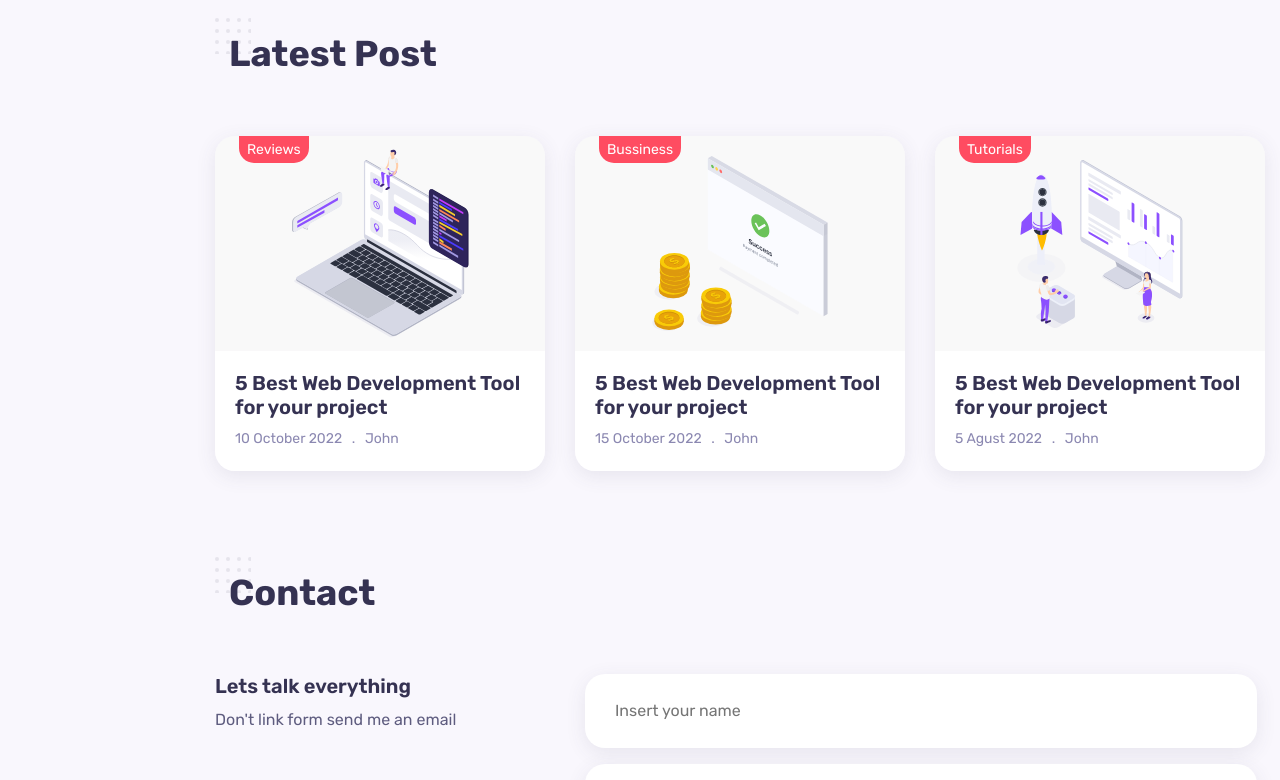
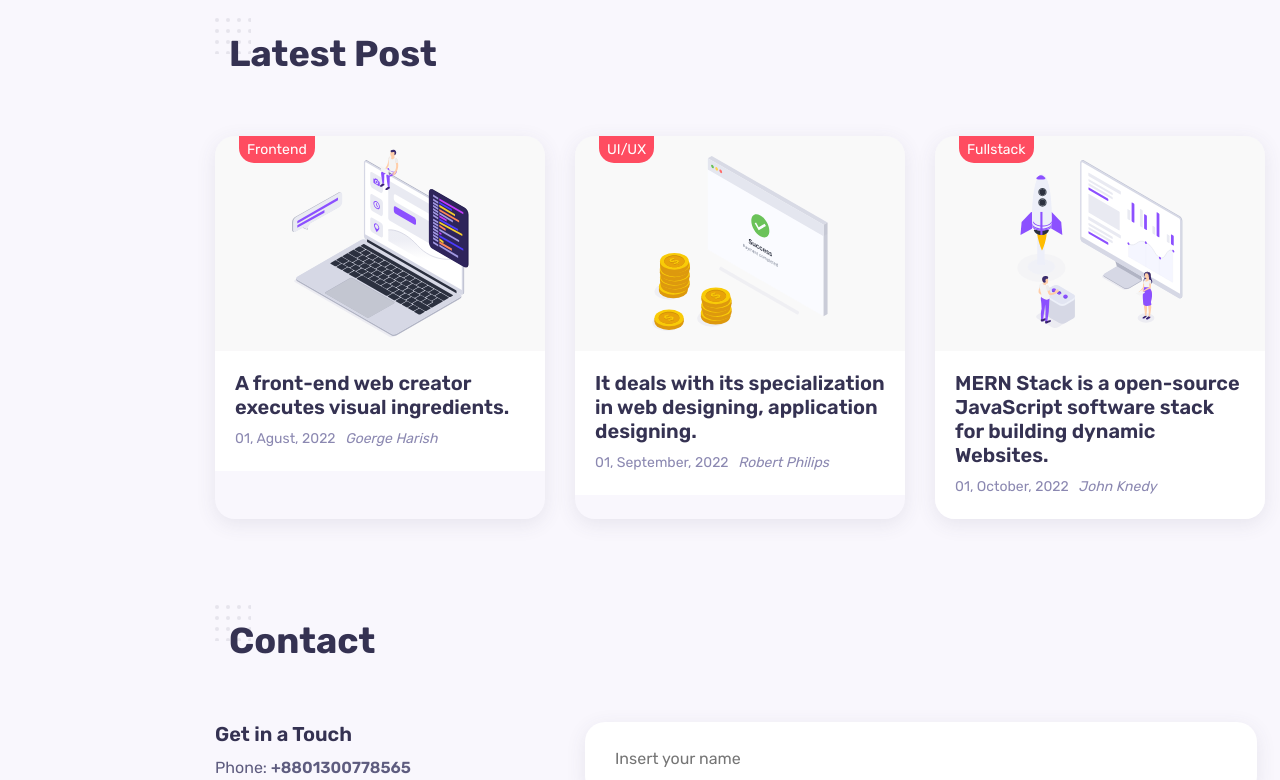
Before and after one commit to ruhulamin111/ruhul, a React (Create React App) app: page / in a window 1280 px wide. Shown: the part 5720-6500 px from the top of the page. Built offline with nearby package versions, Linux system fonts and the light colour scheme; the HTML template or start-up script is replaced by a standard one.

Commit message:
done update

```diff
--- a/src/components/Blog/Blog.css
+++ b/src/components/Blog/Blog.css
@@ -55,10 +55,6 @@
     color: #8b88b1;
 }
 
-.blog_dot {
-    font-weight: var(--font-bold);
-}
-
 @media screen and (max-width: 1024px) {
     .blog_container {
         justify-content: center;
--- a/src/components/Blog/Blog.js
+++ b/src/components/Blog/Blog.js
@@ -11,51 +11,51 @@ const Blog = () => {
             <div className="blog_container grid">
                 <div className="blog_card">
                     <div className="blog_thumb">
-                        <a href=""><span className="blog_category">Reviews</span></a>
-                        <a href=""><img src={blog1} alt="" className="blog_img" /></a>
+                        <a href="https://github.com/ruhulamin111">
+                            <span className="blog_category">Frontend</span>
+                            <img src={blog1} alt="" className="blog_img" />
+                        </a>
                     </div>
                     <div className="blog_details">
-                        <h3 className="blog_title">5 Best Web Development Tool for your project</h3>
+                        <h3 className="blog_title">A front-end web creator executes visual ingredients.</h3>
                         <div className="blog_meta">
-                            <span>10 October 2022</span>
-                            <span className="blog-dot">.</span>
-                            <span>John</span>
+                            <span>01, Agust, 2022</span>
+                            <em>Goerge Harish</em>
                         </div>
                     </div>
                 </div>
-
                 <div className="blog_card">
                     <div className="blog_thumb">
-                        <a href=""><span className="blog_category">Bussiness</span></a>
-                        <a href=""><img src={blog2} alt="" className="blog_img" /></a>
+                        <a href="https://github.com/ruhulamin111">
+                            <span className="blog_category">UI/UX </span>
+                            <img src={blog2} alt="" className="blog_img" />
+                        </a>
                     </div>
                     <div className="blog_details">
-                        <h3 className="blog_title">5 Best Web Development Tool for your project</h3>
+                        <h3 className="blog_title">It deals with its specialization in web designing, application designing.</h3>
                         <div className="blog_meta">
-                            <span> 15 October 2022</span>
-                            <span className="blog-dot">.</span>
-                            <span>John</span>
+                            <span>01, September, 2022</span>
+                            <em>Robert Philips</em>
                         </div>
                     </div>
                 </div>
-
                 <div className="blog_card">
                     <div className="blog_thumb">
-                        <a href=""><span className="blog_category">Tutorials</span></a>
-                        <a href=""><img src={blog3} alt="" className="blog_img" /></a>
+                        <a href="https://github.com/ruhulamin111">
+                            <span className="blog_category">Fullstack</span>
+                            <img src={blog3} alt="" className="blog_img" />
+                        </a>
                     </div>
                     <div className="blog_details">
-                        <h3 className="blog_title">5 Best Web Development Tool for your project</h3>
+                        <h3 className="blog_title">MERN Stack is a open-source JavaScript software stack for building dynamic Websites.</h3>
                         <div className="blog_meta">
-                            <span>5 Agust 2022</span>
-                            <span className="blog-dot">.</span>
-                            <span>John</span>
+                            <span>01, October, 2022</span>
+                            <em>John Knedy</em>
                         </div>
                     </div>
                 </div>
-
             </div>
-        </section>
+        </section >
     )
 }
 
--- a/src/components/Contact/Contact.css
+++ b/src/components/Contact/Contact.css
@@ -49,6 +49,10 @@
     resize: none;
 }
 
+.contact_details span {
+    font-weight: var(--font-semibold);
+}
+
 @media screen and (max-width: 1024px) {
     .contact_container {
         justify-content: center;
--- a/src/components/Contact/Contact.js
+++ b/src/components/Contact/Contact.js
@@ -7,8 +7,10 @@ const Contact = () => {
             <h2 className="section-title">Contact</h2>
             <div className="contact_container grid">
                 <div className="contact_info">
-                    <h3 className="contact_title">Lets talk everything</h3>
-                    <p className="contact_details">Don't link form send me an email</p>
+                    <h3 className="contact_title">Get in a Touch</h3>
+                    <p className="contact_details">Phone: <span>+8801300778565</span></p>
+                    <p className="contact_details">Email: <span>ruhuljuwel111@gmail.com</span></p>
+                    <p className="contact_details">Address: <span>Dhaka, Bangladesh.</span></p>
                 </div>
                 <form action="" className="contact_form">
                     <div className="contact_form_group">
```
